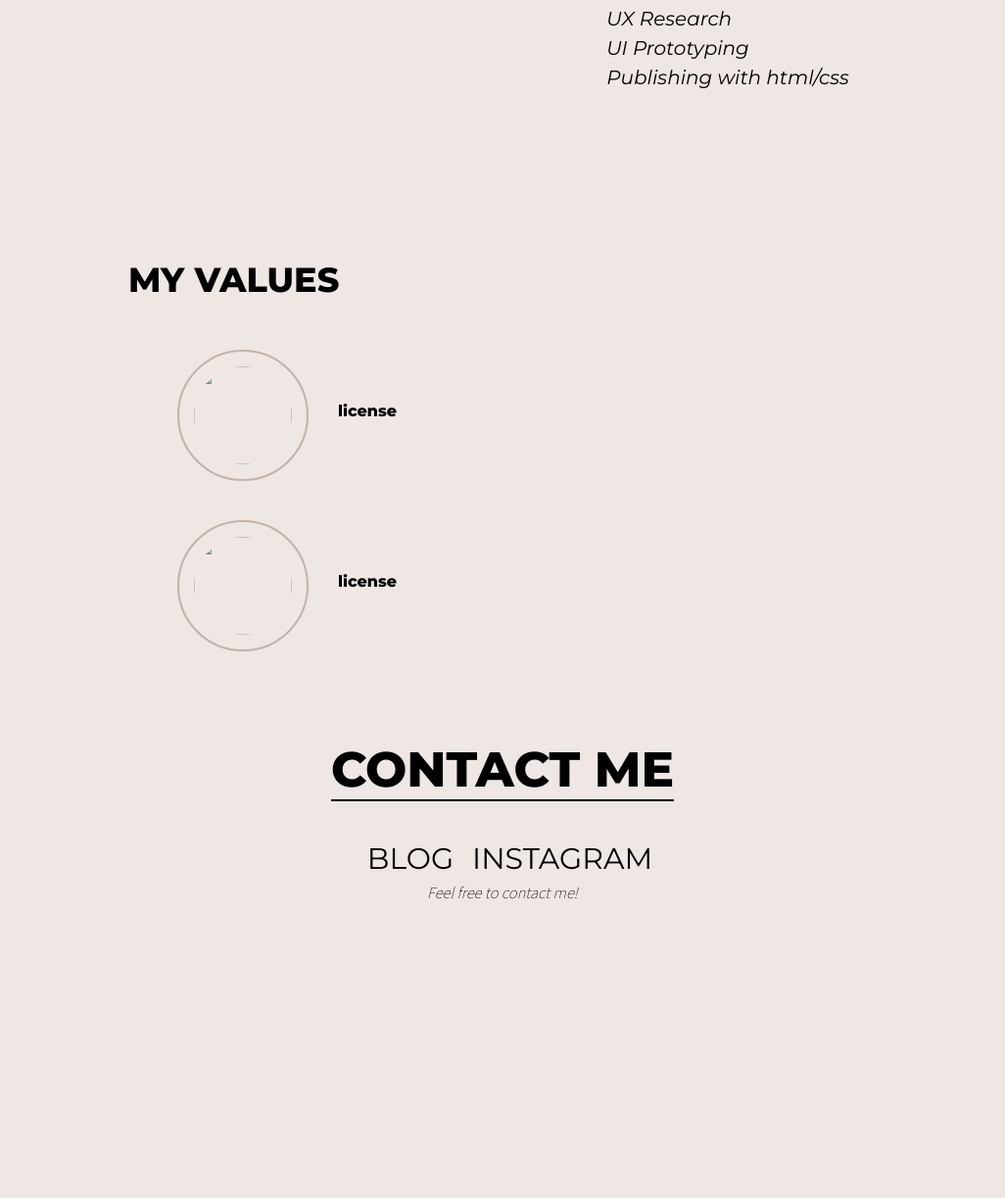
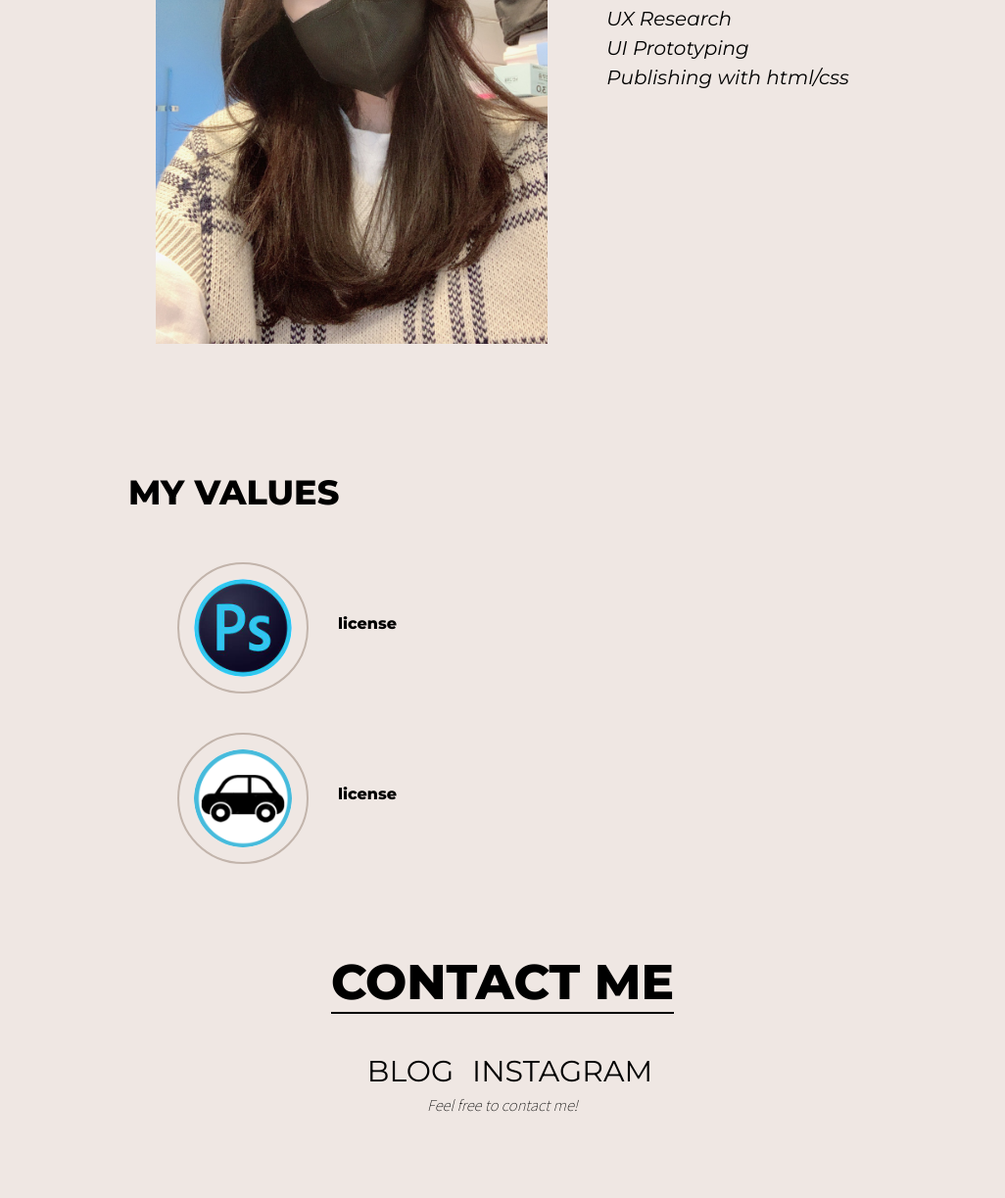
Before and after one commit to hyojin6707/hyojin, a plain HTML site: page info.html in a window 1280 px wide. Shown: the part 341-1564 px from the top of the page at 98% size, without its empty margins (127-1153 px from the left). Drawn offline with Linux system fonts and the light colour scheme.

Commit message:
Add files via upload

```diff
--- a/info.html
+++ b/info.html
@@ -28,7 +28,7 @@
 
 
         <div class="profile-section">
-            <img id="profile-picture" src="/김효진/포트폴리오/images/kim hyo jin.jpg">
+            <img id="profile-picture" src="./images/kim hyo jin.jpg">
             <div class="introduction">
                 <h2>ABOUT ME</h2>
                 <p>새롭게 </p>
@@ -43,7 +43,7 @@
         <div class="value-section">
 
             <div class="value">
-                <img class="value-icon" src="/김효진/포트폴리오/images/img.jpg">
+                <img class="value-icon" src="./images/img.jpg">
                 <div class="value-intro">
                     <h4 class="value-name">license</h4>
                 </div>
@@ -51,7 +51,7 @@
 
 
             <div class="value">
-                <img class="value-icon" src="/김효진/포트폴리오/images/c1.png">
+                <img class="value-icon" src="./images/c1.png">
                 <div class="value-intro">
                     <h4 class="value-name">license</h4>
                 </div>
```
Also changed, not shown: index.html (+2 -2 lines).
